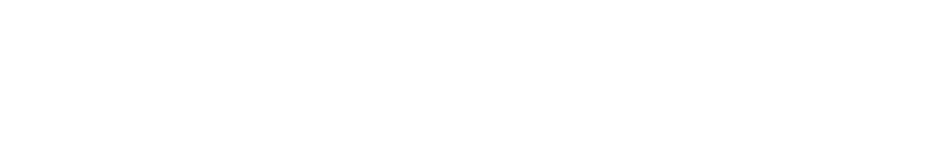
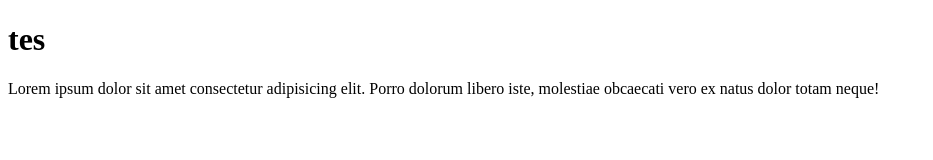
Before and after one commit to haikalfahr/latihan-remote-1, a plain HTML site: page index.html in a window 1280 px wide. Shown: the whole page, without its empty margins (0-933 px from the left). Drawn offline with Linux system fonts and the light colour scheme.

Commit message:
menambahkan isi di index.html

```diff
--- a/index.html
+++ b/index.html
@@ -5,5 +5,11 @@
     <meta name="viewport" content="width=device-width, initial-scale=1.0" />
     <title>Document</title>
   </head>
-  <body></body>
+  <body>
+    <h1>tes</h1>
+    <p>
+      Lorem ipsum dolor sit amet consectetur adipisicing elit. Porro dolorum
+      libero iste, molestiae obcaecati vero ex natus dolor totam neque!
+    </p>
+  </body>
 </html>
```
